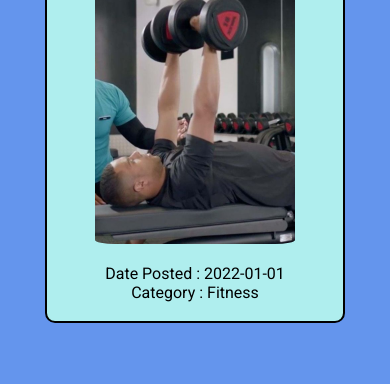
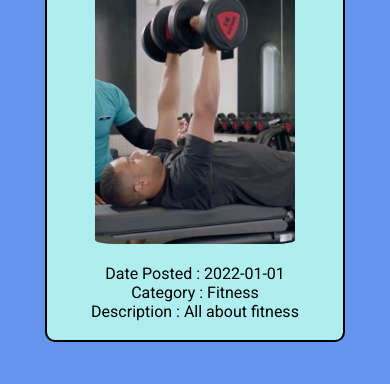
Before and after one commit to Sorrymaker12/Vitness-Primary, a plain HTML site: page blog.html in a window 390 px wide. Shown: the part 397-781 px from the top of the page. Drawn offline with nearby package versions, Linux system fonts and the light colour scheme.

Commit message:
added desc on blogs

```diff
--- a/blog.css
+++ b/blog.css
@@ -1,5 +1,5 @@
 .blog-wrapper {
-	height: 5264px;
+	height: 5664px;
 	padding-top: 4rem;
 	text-align: center;
 	background-color: #6495ed;
@@ -53,7 +53,7 @@ h1 {
 /* Responsiveness */
 @media (max-width: 1000px) {
 	.blog-wrapper {
-		height: 5464px;
+		height: 5864px;
 		padding-top: 4rem;
 		text-align: center;
 		background-color: #6495ed;
@@ -70,7 +70,7 @@ h1 {
 
 @media (max-width: 700px) {
 	.blog-wrapper {
-		height: 4064px;
+		height: 4464px;
 		padding-top: 4rem;
 		text-align: center;
 		background-color: #6495ed;
@@ -98,7 +98,7 @@ h1 {
 
 @media (max-width: 500px) {
 	.blog-wrapper {
-		height: 3564px;
+		height: 3964px;
 		padding-top: 4rem;
 		text-align: center;
 		background-color: #6495ed;
@@ -130,7 +130,7 @@ h1 {
 
 @media (max-width: 400px) {
 	.blog-wrapper {
-		height: 3064px;
+		height: 3464px;
 		padding-top: 4rem;
 		text-align: center;
 		background-color: #6495ed;
--- a/blog.js
+++ b/blog.js
@@ -4,30 +4,35 @@ const blog = [
 		blogTitle: "Get Started With Fitness",
 		datePosted: "2022-01-01",
 		category: "Fitness",
+		description: "All about fitness",
 	},
 	{
 		id: 2,
 		blogTitle: "How to Build A Healthy Lifestyle",
 		datePosted: "2022-01-01",
 		category: "Lifestyle",
+		description: "All about Healthy Lifestyle",
 	},
 	{
 		id: 3,
 		blogTitle: "Get Started With Keto Diet",
 		datePosted: "2022-01-01",
 		category: "Diet",
+		description: "All about Keto Diet",
 	},
 	{
 		id: 4,
 		blogTitle: "Get Started With Paleo Diet",
 		datePosted: "2022-01-01",
 		category: "Diet",
+		description: "All about Paleo Diet",
 	},
 	{
 		id: 5,
 		blogTitle: "Get Started With Mediteranean Diet",
 		datePosted: "2022-01-01",
 		category: "Diet",
+		description: "All about Mediteranean Diet",
 	},
 ];
 
@@ -43,6 +48,7 @@ blog.forEach(function createBlog(item) {
         <img src="./Images/blog-img-${item.id}.jpg" alt="" class="blog-img" />
         <p> Date Posted : ${item.datePosted}</p>
         <p> Category : ${item.category}</p>
+		<p> Description : ${item.description}</p>
     </a>
     </div>
     `);
```
